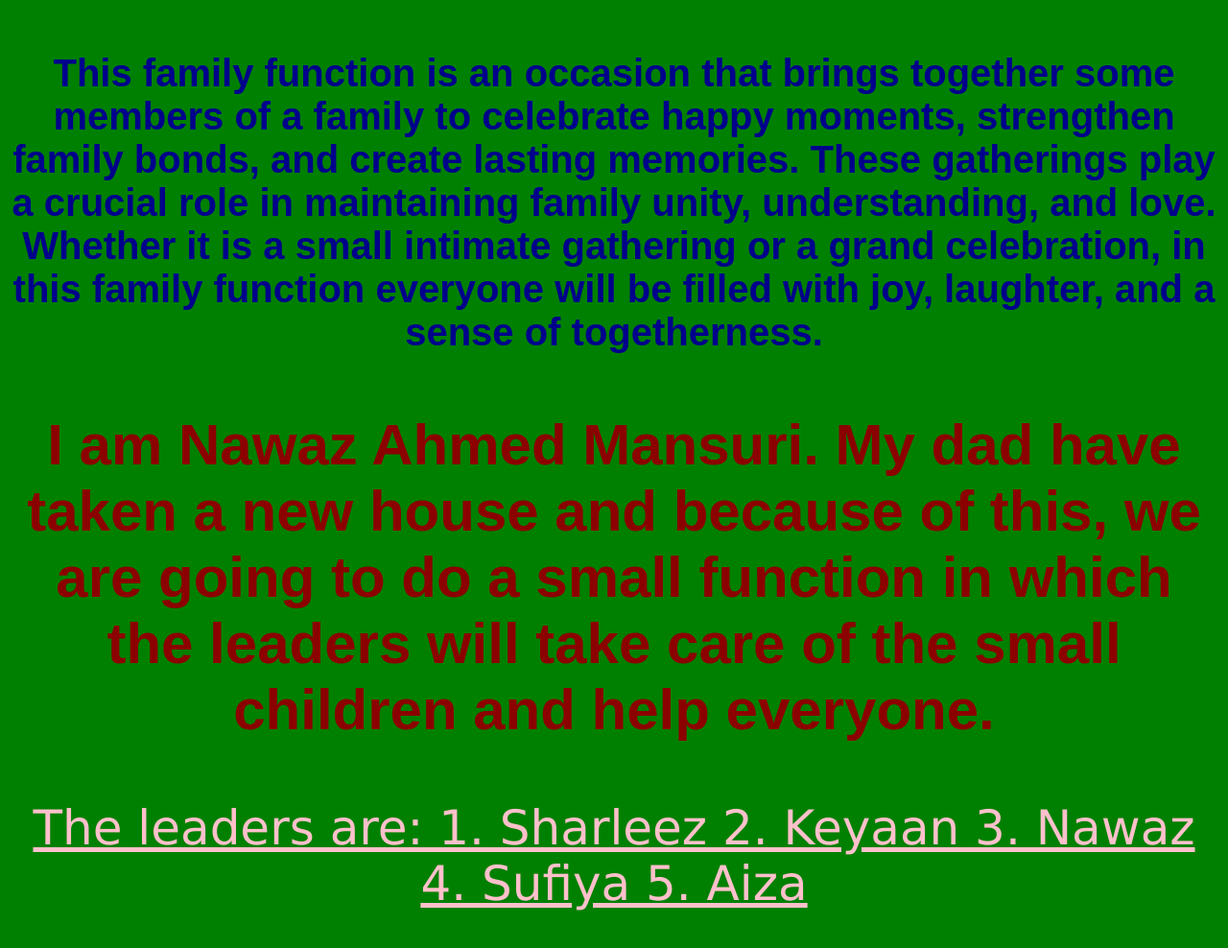
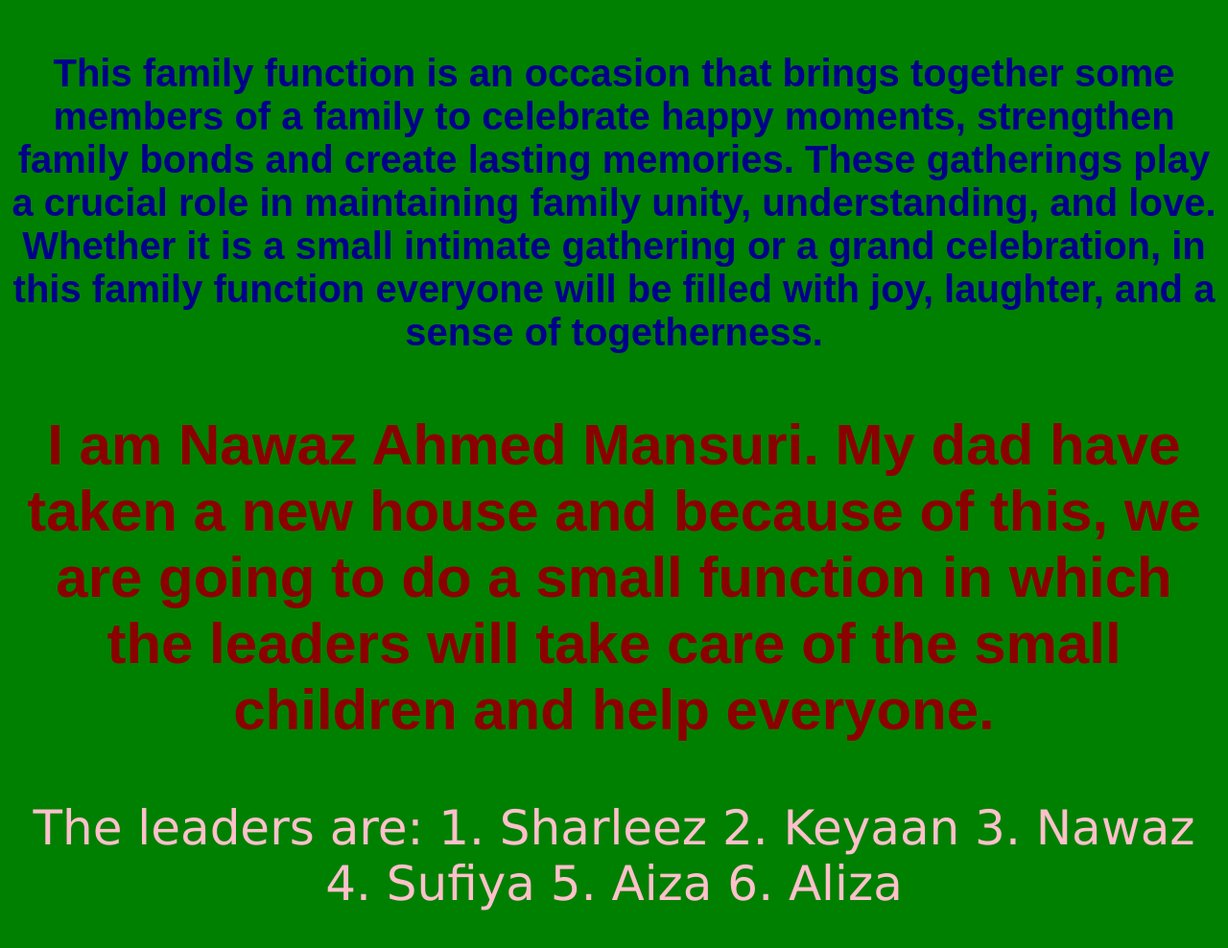
Before and after one commit to nawazahmedmansuri/Mission-Vadodara, a plain HTML site: page index.html in a window 1280 px wide. Shown: the part 160-1148 px from the top of the page at 96% size. Drawn offline with Linux system fonts and the light colour scheme.

Commit message:
Update index.html
fix

```diff
--- a/index.html
+++ b/index.html
@@ -25,7 +25,6 @@ p {
   font-family: Verdana;
   font-size: 50px;
   color: pink;
-  text-decoration: Underline;
 }
 h3 {
  font-size: 60px;
@@ -35,13 +34,14 @@ h3 {
 </head>
 <body>
 <h1> Our Family Function Leaders </h1>
-<h2> This family function is an occasion that brings together some members of a family to celebrate happy moments, strengthen family bonds, and create lasting memories. These gatherings play a crucial role in maintaining family unity, understanding, and love. Whether it is a small intimate gathering or a grand celebration, in this family function everyone will be  filled with joy, laughter, and a sense of togetherness.</h2>
+<h2> This family function is an occasion that brings together some members of a family to celebrate happy moments, strengthen family bonds and create lasting memories. These gatherings play a crucial role in maintaining family unity, understanding, and love. Whether it is a small intimate gathering or a grand celebration, in this family function everyone will be  filled with joy, laughter, and a sense of togetherness.</h2>
 <h3> I am Nawaz Ahmed Mansuri. My dad have taken a new house and because of this, we are going to do a small function in which the leaders will take care of the small children and help everyone.  </h3>
 <p> The leaders are:
 1. Sharleez
 2. Keyaan
 3. Nawaz
 4. Sufiya
-5. Aiza </p>
+5. Aiza
+6. Aliza </p>
 </body>
 </html>
```
